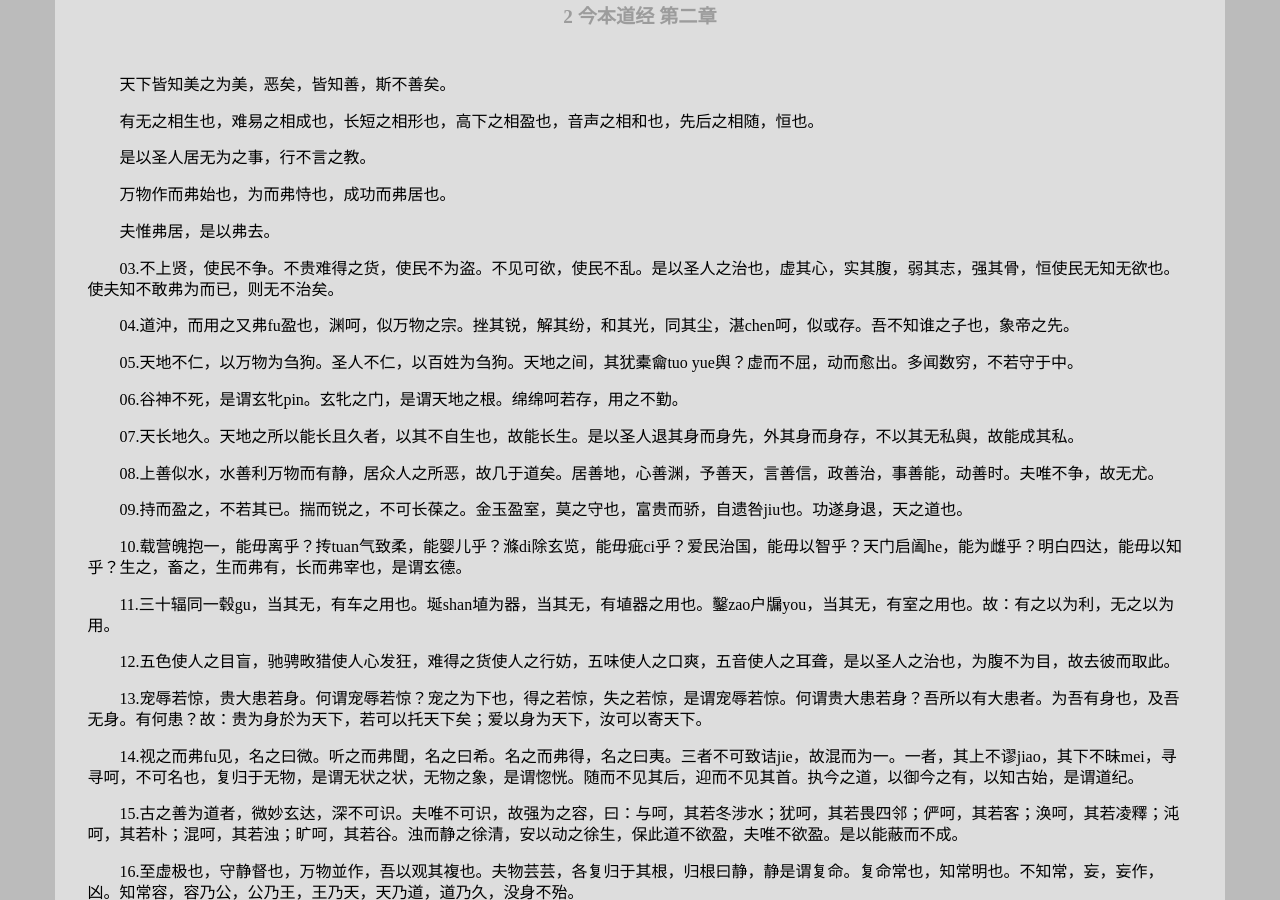
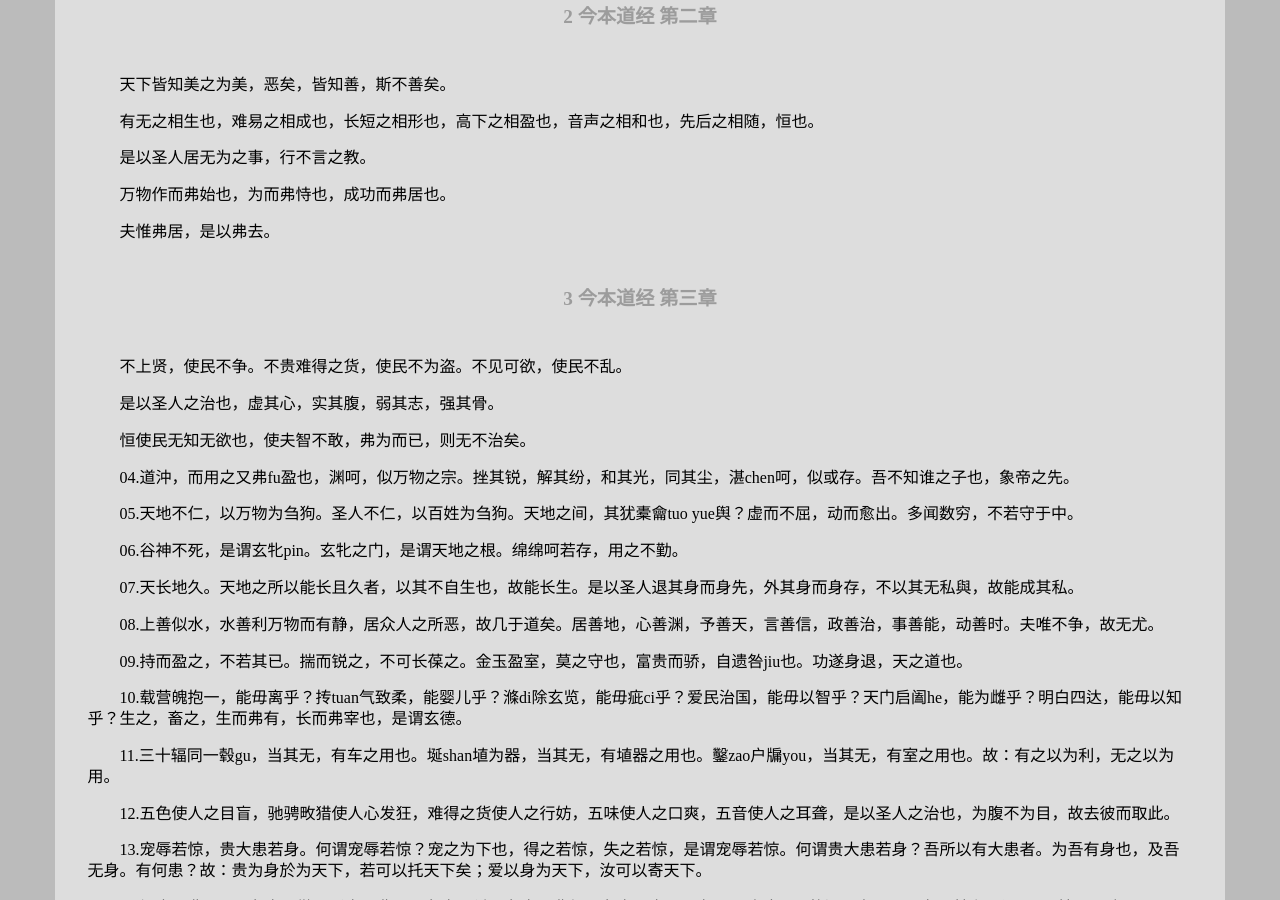
Before and after one commit to leiqin/leiqin.github.io, a Jekyll site: the page built from shoucang/daodejing.markdown, in a window 1280 px wide and 900 px high, scrolled down 10896 px. Built offline with Jekyll 4.4.1, drawn with Linux system fonts in a browser that asks for light colours; nearby versions of some CDN libraries.

Commit message:
道德经 道经 3

```diff
--- a/shoucang/daodejing.markdown
+++ b/shoucang/daodejing.markdown
@@ -433,9 +433,15 @@ title: 道德经
 
 夫惟弗居，是以弗去。
 
+###### 3 今本道经 第三章
+
+不上贤，使民不争。不贵难得之货，使民不为盗。不见可欲，使民不乱。
+
+是以圣人之治也，虚其心，实其腹，弱其志，强其骨。
+
+恒使民无知无欲也，使夫智不敢，弗为而已，则无不治矣。
 
 
-03.不上贤，使民不争。不贵难得之货，使民不为盗。不见可欲，使民不乱。是以圣人之治也，虚其心，实其腹，弱其志，强其骨，恒使民无知无欲也。使夫知不敢弗为而已，则无不治矣。
 
 04.道沖，而用之又弗fu盈也，渊呵，似万物之宗。挫其锐，解其纷，和其光，同其尘，湛chen呵，似或存。吾不知谁之子也，象帝之先。
 
```
